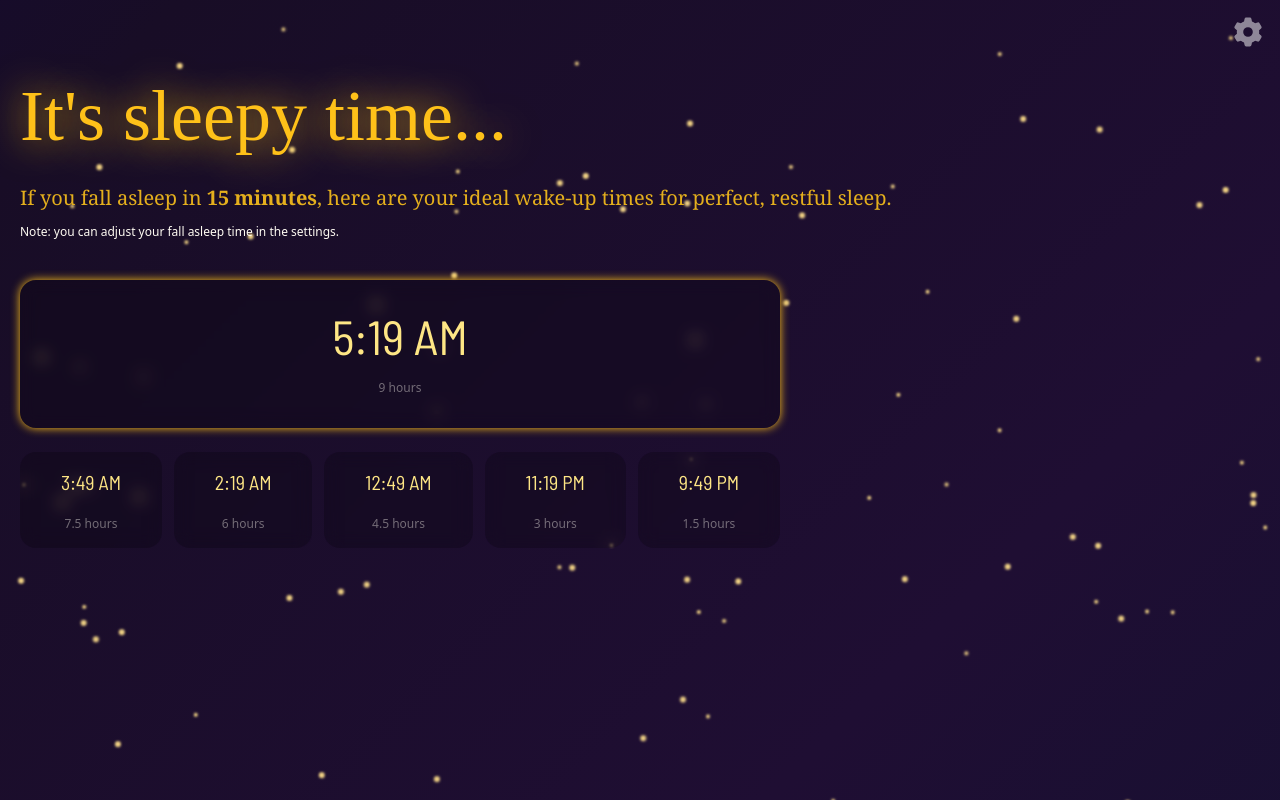
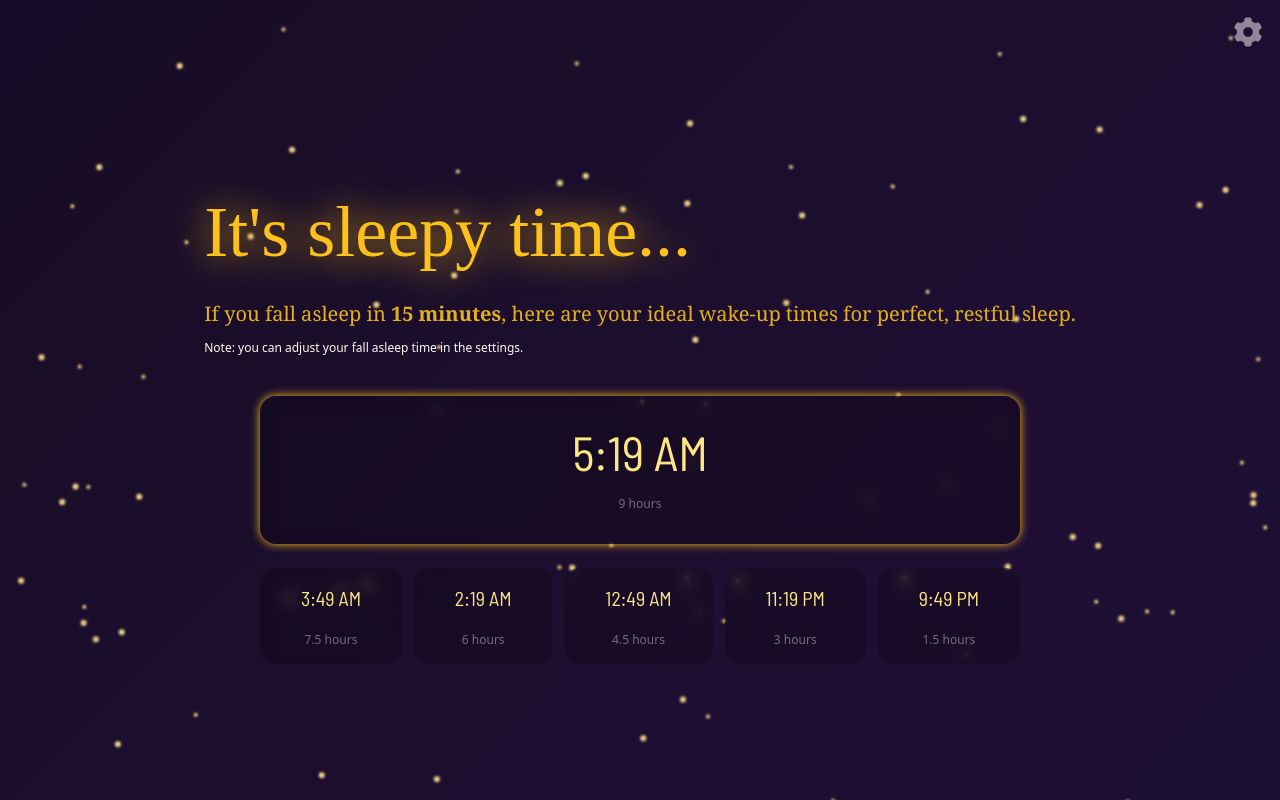
Before and after one commit to aronsantha/wakey, a React (Vite) app: page / in a window 1280 px wide. Built offline with nearby package versions, Linux system fonts and the light colour scheme; a web font is replaced by a local one.

Commit message:
change main container alignment

```diff
--- a/src/components/App.jsx
+++ b/src/components/App.jsx
@@ -54,7 +54,7 @@ function App() {
           handleSelectOffset={(mins) => setOffset(mins)}
         />
       </div>
-      <div className="absolute inset-0 flex flex-col gap-5 pt-20">
+      <div className="absolute inset-0 flex flex-col gap-5 pt-20 items-center justify-center">
         <div className="flex flex-col gap-8 px-5">
           <h1 className="text-7xl caprasimo text-[#fec119] text-shadow-[0_0_40px_#fec119]">
             It's sleepy time...
@@ -67,7 +67,7 @@ function App() {
             <p className="text-xs">Note: you can adjust your fall asleep time in the settings.</p>
           </div>
         </div>
-        <div className="flex-wrap flex overflow-y-scroll gap-3 w-full max-w-[800px] px-5 py-5">
+        <div className="flex-wrap flex overflow-y-auto gap-3 w-full max-w-[800px] px-5 py-5">
           {sleepLengthArray.map((interval, index) => (
             <div
               key={index}
```
